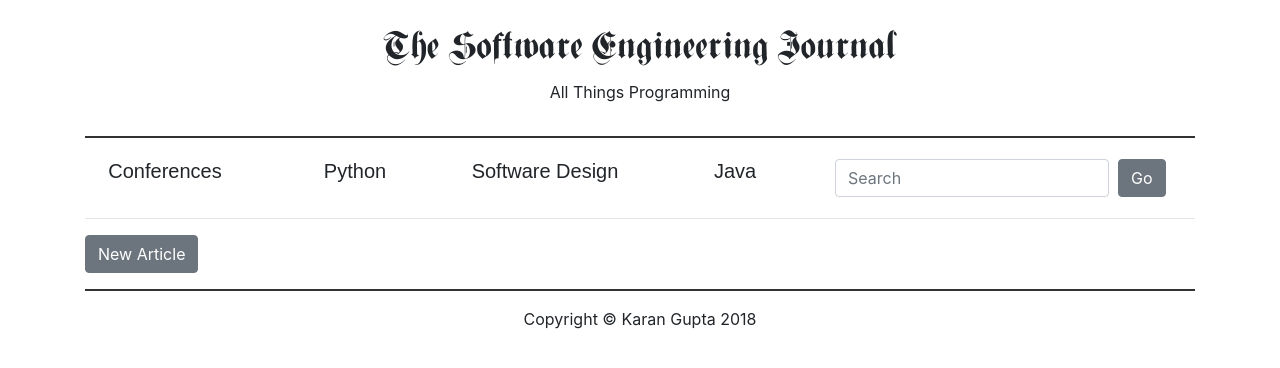
After one commit to compscikaran/dailypress, a Django app: page /authoring/all/ in a window 1280 px wide. The commit adds this page. Shown: the top 368 px of the page. Run offline with Django 3.2, Linux system fonts and the light colour scheme; data that the repository does not hold is empty; some libraries are stand-ins or nearby versions.

Commit message:
Completed basic authoring module
Signed-off-by: Karan Gupta <gkaran184@gmail.com>

```diff
--- a/authoring/urls.py
+++ b/authoring/urls.py
@@ -1,7 +1,11 @@
 
 from django.urls import path
-from .views import *
+from .views import home, new_article, view_article, edit_article
+
 
 urlpatterns = [
-    path('new/', new, name='new_article')
+    path('all/', home, name='home'),
+    path('new/', new_article, name='new_article'),
+    path('view/', view_article, name='view_article'),
+    path('edit/', edit_article, name='edit_article')
 ]
--- a/authoring/views.py
+++ b/authoring/views.py
@@ -1,21 +1,48 @@
 from django.shortcuts import render, redirect
 from .models import Article
 from django.utils import timezone
+
 # Create your views here.
 def home(request):
-    return render(request, 'authoring/home.html')
+    list_articles = list(Article.objects.all())
+    return render(request, 'authoring/home.html', {'articles': list_articles})
 
-def new(request):
+def new_article(request):
     if request.method == 'POST':
-        if request.POST['title'] and request.FILES['header'] and request.POST['content']:
+        if request.POST['title'] and request.FILES['header'] and request.POST['fulltext']:
             article = Article()
             article.title = request.POST['title']
-            article.content = request.POST['content']
+            article.content = request.POST['fulltext']
             article.header = request.FILES['header']
             article.pub_date = timezone.datetime.now()
             article.save()
             return redirect('home')
         else:
-            return render(request, 'authoring/editor.html', {'error': 'All Fields Required'})
+            return render(request, 'authoring/new.html', {'error': 'All Fields Required'})
     else:
-        return render(request, 'authoring/editor.html')
+        return render(request, 'authoring/new.html')
+
+def view_article(request):
+    article_id = request.GET['id']
+    if article_id:
+        article = Article.objects.get(id=article_id)
+        return render(request, 'authoring/detail.html', {'article' : article})
+    else:
+        return redirect('home')
+
+def edit_article(request):
+    if request.method == 'POST':
+        article = Article.objects.get(title=request.POST['title'])
+        if request.POST['fulltext']:
+            article.content = request.POST['fulltext']
+            article.save()
+            return redirect('home')
+        else:
+            return render(request, 'authoring/edit.html', {'article': article})
+    else:
+        article_id = request.GET['id']
+        if article_id:
+            article = Article.objects.get(id=article_id)
+            return render(request, 'authoring/edit.html', {'article': article})
+        else:
+            return redirect('home')
--- a/sejournal/settings.py
+++ b/sejournal/settings.py
@@ -44,7 +44,6 @@ MIDDLEWARE = [
     'django.middleware.security.SecurityMiddleware',
     'django.contrib.sessions.middleware.SessionMiddleware',
     'django.middleware.common.CommonMiddleware',
-    'django.middleware.csrf.CsrfViewMiddleware',
     'django.contrib.auth.middleware.AuthenticationMiddleware',
     'django.contrib.messages.middleware.MessageMiddleware',
     'django.middleware.clickjacking.XFrameOptionsMiddleware',
--- a/sejournal/urls.py
+++ b/sejournal/urls.py
@@ -2,8 +2,9 @@
 from django.contrib import admin
 from django.urls import path
 from django.urls import include
-
+from django.contrib.staticfiles.urls import static
+from django.conf import settings
 urlpatterns = [
     path('admin/', admin.site.urls),
     path('authoring/', include('authoring.urls'))
-]
+] + static(settings.MEDIA_URL, document_root=settings.MEDIA_ROOT)
--- /dev/null
+++ b/templates/authoring/home.html
@@ -0,0 +1,20 @@
+{% extends 'base.html' %}
+{% block content %}
+<div class="container">
+    <div class="row">
+        <div class="col-md-2">
+            <a href = "{% url 'new_article' %}"><button type="submit" class="btn btn-secondary">New Article</button></a>
+        </div>
+        <div class="col-md-8">
+            {% for article in articles %}
+                <h5><b>{{article.id}}. {{ article.title}}</b>  &nbsp;&nbsp;&nbsp;&nbsp;&nbsp;&nbsp;&nbsp;
+                <a href="{% url 'view_article' %}?id={{article.id}}">View</a>      &nbsp;&nbsp;&nbsp;&nbsp;&nbsp;&nbsp;&nbsp;
+                <a href="{% url 'edit_article' %}?id={{article.id}}">Edit</a></h5>
+                <br>
+            {% endfor %}
+        </div>
+        <div class="col-md-2"></div>
+    </div>
+</div>
+
+{% endblock %}
```
Also changed, not shown: static/assets/main.css (+36 -0 lines), templates/authoring/detail.html (added, +31 -0 lines), templates/authoring/edit.html (renamed from templates/authoring/editor.html, +14 -16 lines), templates/authoring/new.html (added, +55 -0 lines), authoring/migrations/0002_article_pub_date.py (added).
